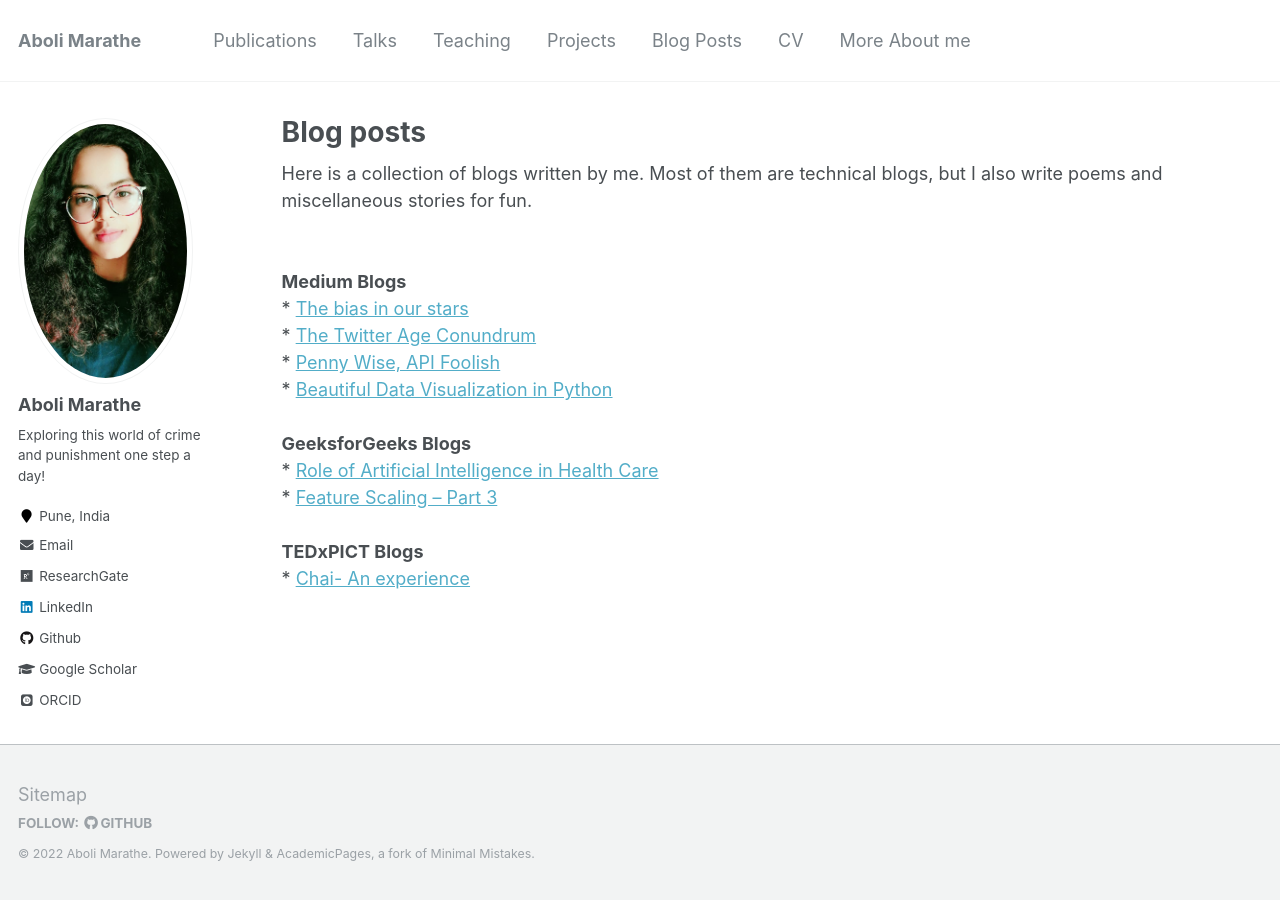
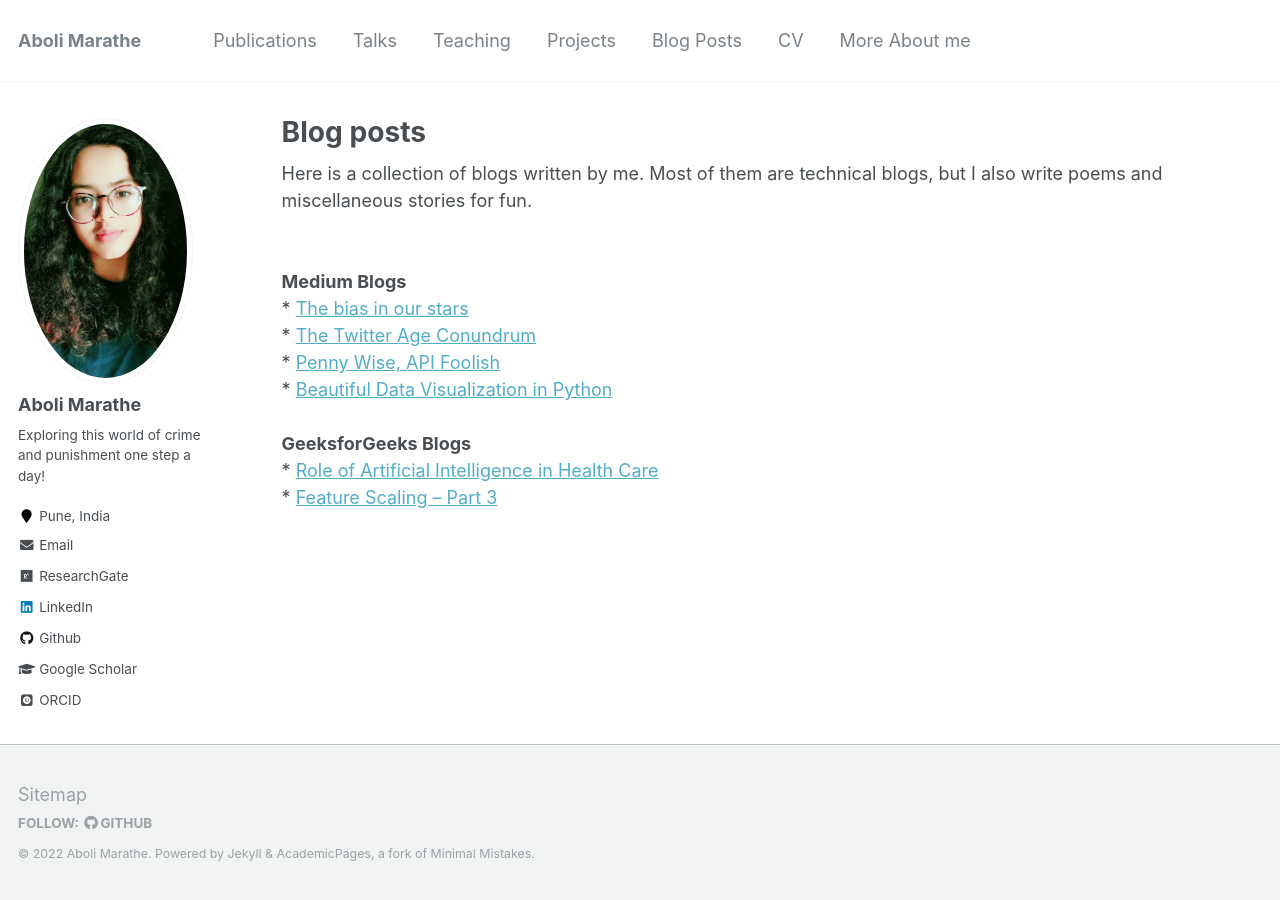
Before and after one commit to Infernolia/Infernolia.github.io, a Jekyll site: the page built from _pages/year-archive.html, in a window 1280 px wide. Built offline with Jekyll 4.4.1, drawn with Linux system fonts in a browser that asks for light colours; some web fonts are replaced.

Commit message:
Update year-archive.html

```diff
--- a/_pages/year-archive.html
+++ b/_pages/year-archive.html
@@ -20,7 +20,3 @@ Here is a collection of blogs written by me. Most of them are technical blogs, b
 
 * <a href = "https://www.geeksforgeeks.org/role-of-artificial-intelligence-in-health-care/"> Role of Artificial Intelligence in Health Care</a> <BR>
 * <a href = "https://www.geeksforgeeks.org/feature-scaling-part-3/"> Feature Scaling – Part 3</a> <BR> <BR>
-
-<B>TEDxPICT Blogs</B> <BR>
-
-* <a href = "https://tedxpictblogs.wordpress.com/2019/09/08/chai-an-experience/amp/"> Chai- An experience</a> <BR>
```
